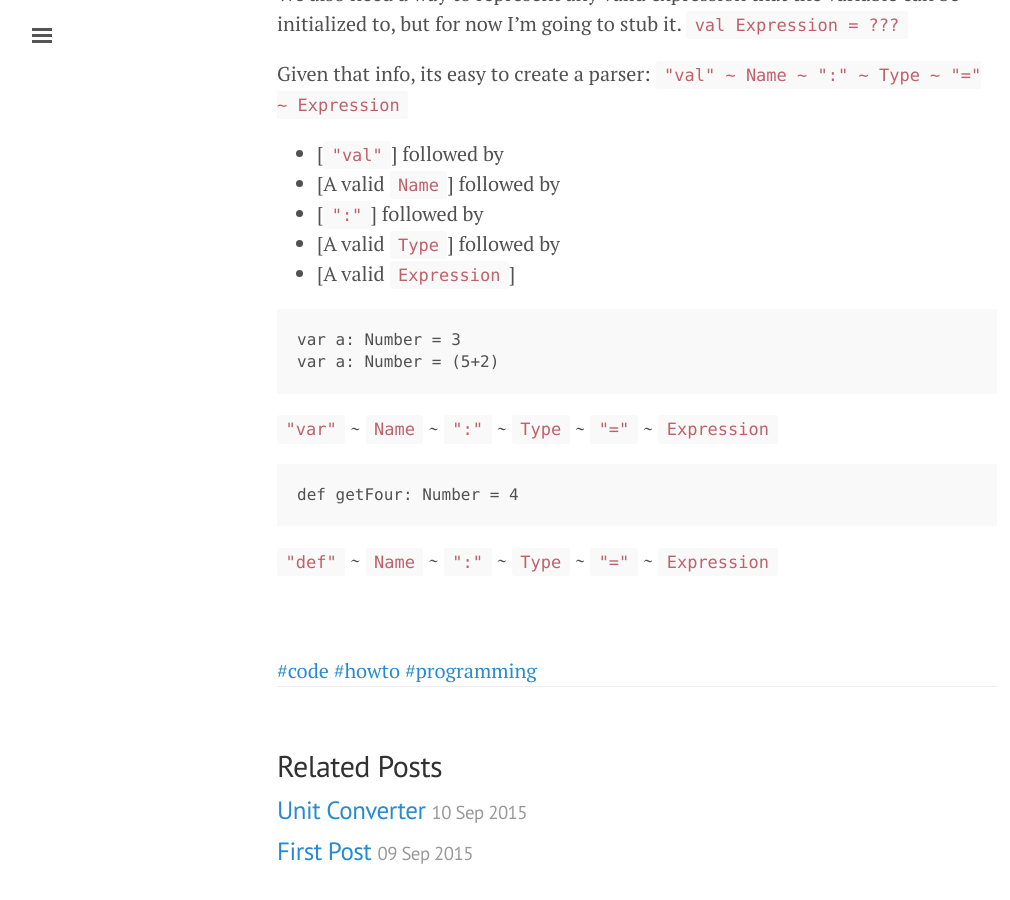
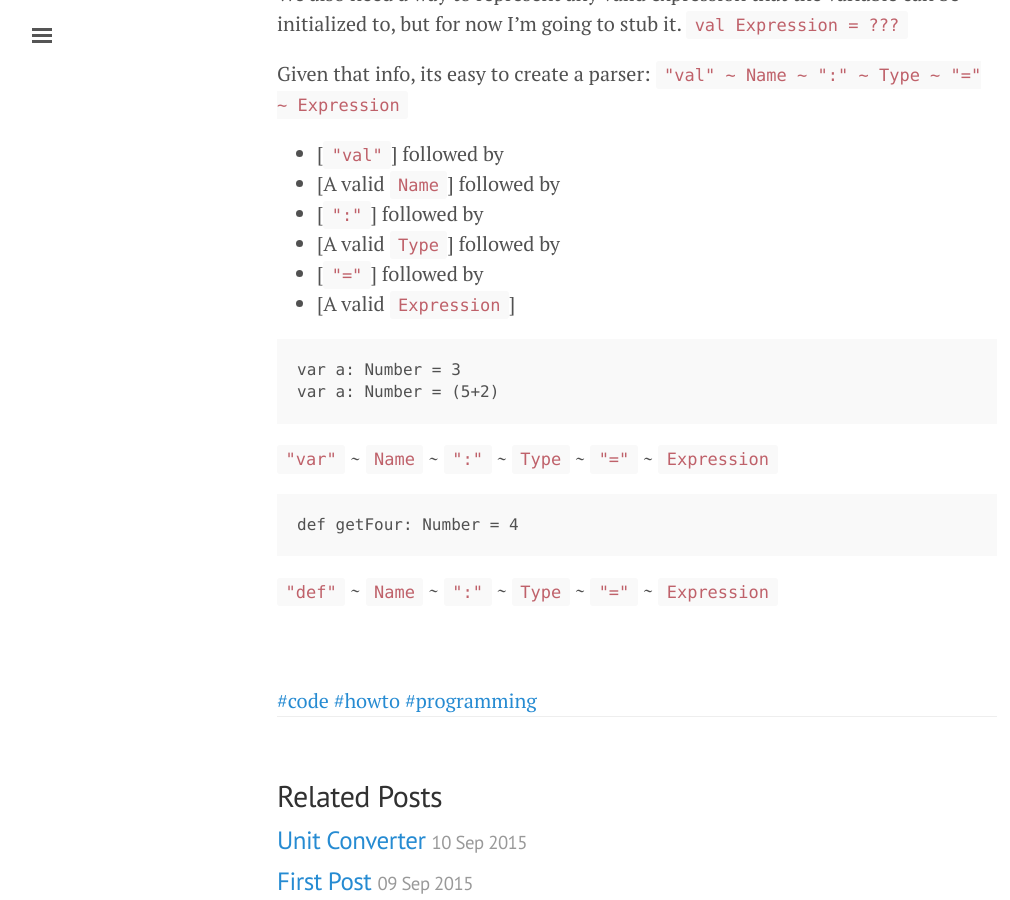
Before and after one commit to nbellowe/nbellowe, a Jekyll site: the page built from _posts/2015-09-16-Scala.md, in a window 1280 px wide and 900 px high, scrolled down 1875 px. Shown: the whole window, without its empty margins (3-1013 px from the left). Built offline with Jekyll 4.4.1, drawn with Linux system fonts in a browser that asks for light colours; Markdown is read by kramdown in place of the engine named in the settings.

Commit message:
Updating website

````diff
--- a/_posts/2015-09-16-Scala.md
+++ b/_posts/2015-09-16-Scala.md
@@ -53,6 +53,7 @@ Given that info, its easy to create a parser:
 - [A valid `Name`] followed by
 - [`":"`] followed by
 - [A valid `Type`] followed by
+- [`"="`] followed by
 - [A valid `Expression`]
 
 ```Scala
````
